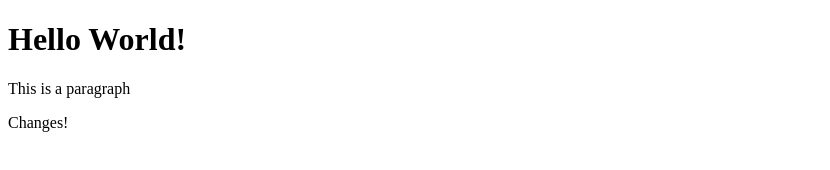
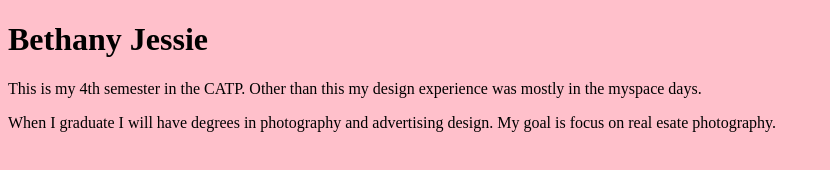
Before and after one commit to Brheajessie/hello, a plain HTML site: page index.html in a window 1280 px wide. Shown: the whole page, without its empty margins (0-830 px from the left). Drawn offline with Linux system fonts and the light colour scheme.

Commit message:
Add files via upload
uploaded the correct file, had two different files with the same name and was uploading the wrong one. Fixed

```diff
--- a/index.html
+++ b/index.html
@@ -2,15 +2,20 @@
 <html lang="en" dir="ltr">
   <head>
     <meta charset="utf-8">
-    <title>This Kinda Sucks</title>
+    <title>About Me</title>
+    <style>
+    Body {
+        background-color: pink;
+    }
+    </style>
   </head>
   <body>
 
-      <h1>Hello World!</h1>
+      <h1>Bethany Jessie</h1>
 
-      <p>This is a paragraph</p>
+      <p>This is my 4th semester in the CATP. Other than this my design experience was mostly in the myspace days.</p>
 
-      <p>Changes!</p>
+      <p>When I graduate I will have degrees in photography and advertising design. My goal is focus on real esate photography.</p>
 
   </body>
 </html>
```
